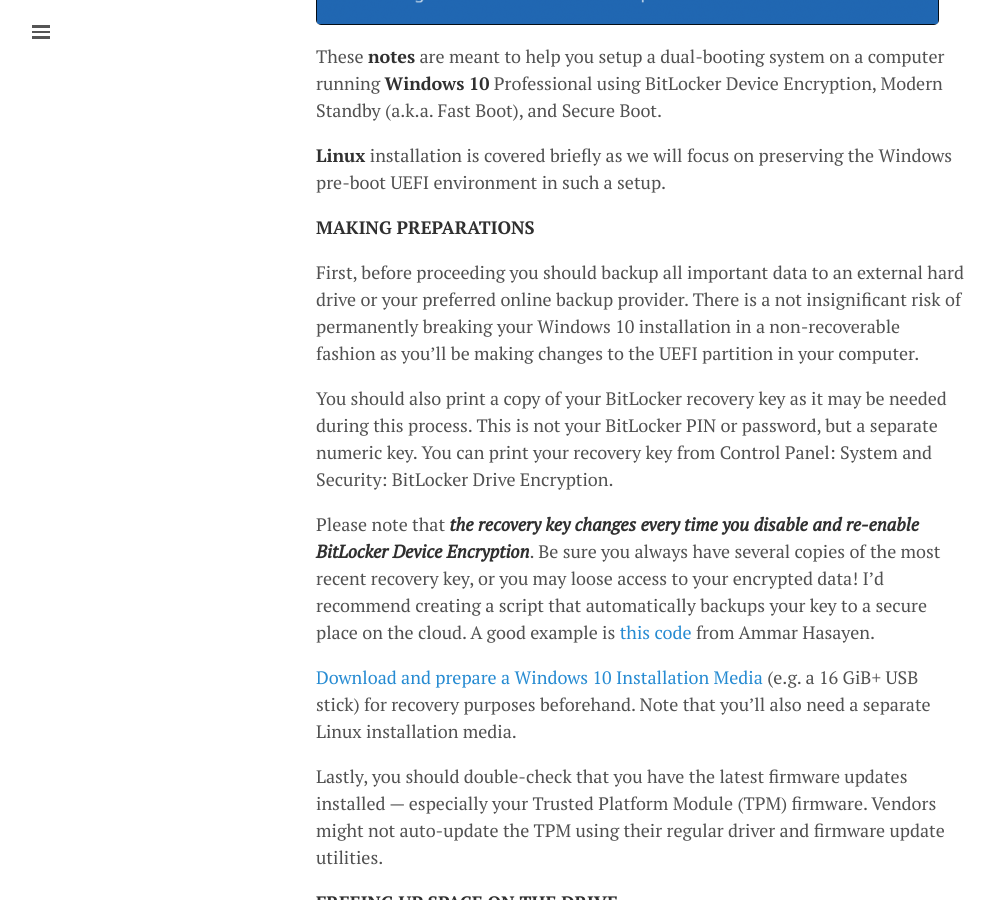
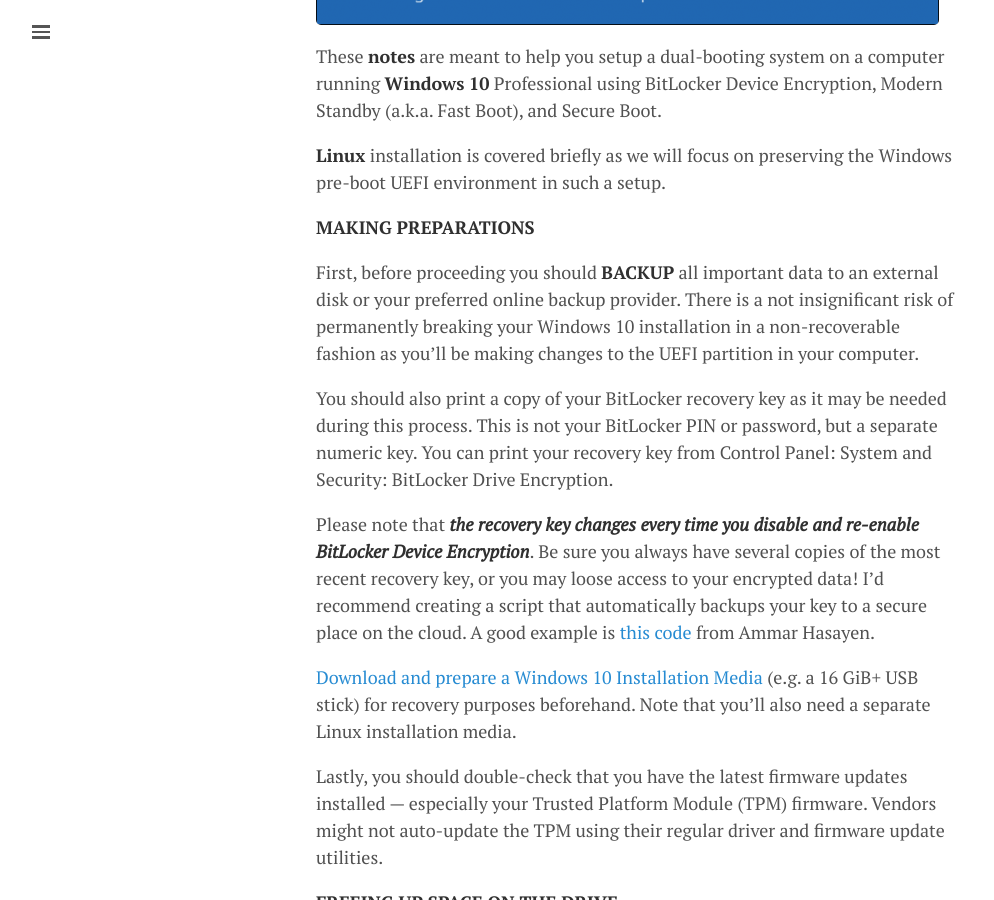
Before and after one commit to lgeurts/lgeurts.github.io, a Jekyll site: the page built from _posts/2019-03-19-dual-booting-windows-and-linux.md, in a window 1280 px wide and 900 px high, scrolled down 709 px. Shown: the whole window, without its empty margins (0-994 px from the left). Built offline with Jekyll 4.4.1, drawn with Linux system fonts in a browser that asks for light colours; nearby versions of some CDN libraries; comment, search, counter and statistics services are not loaded.

Commit message:
Update 2019-03-19-dual-booting-windows-and-linux.md

```diff
--- a/_posts/2019-03-19-dual-booting-windows-and-linux.md
+++ b/_posts/2019-03-19-dual-booting-windows-and-linux.md
@@ -15,7 +15,7 @@
 
 **MAKING PREPARATIONS**
 
-First, before proceeding you should backup all important data to an external hard drive or your preferred online backup provider. There is a not insignificant risk of permanently breaking your Windows 10 installation in a non-recoverable fashion as you’ll be making changes to the UEFI partition in your computer.
+First, before proceeding you should **BACKUP** all important data to an external disk or your preferred online backup provider. There is a not insignificant risk of permanently breaking your Windows 10 installation in a non-recoverable fashion as you’ll be making changes to the UEFI partition in your computer.
 
 You should also print a copy of your BitLocker recovery key as it may be needed during this process. This is not your BitLocker PIN or password, but a separate numeric key. You can print your recovery key from Control Panel: System and Security: BitLocker Drive Encryption.
 
```
